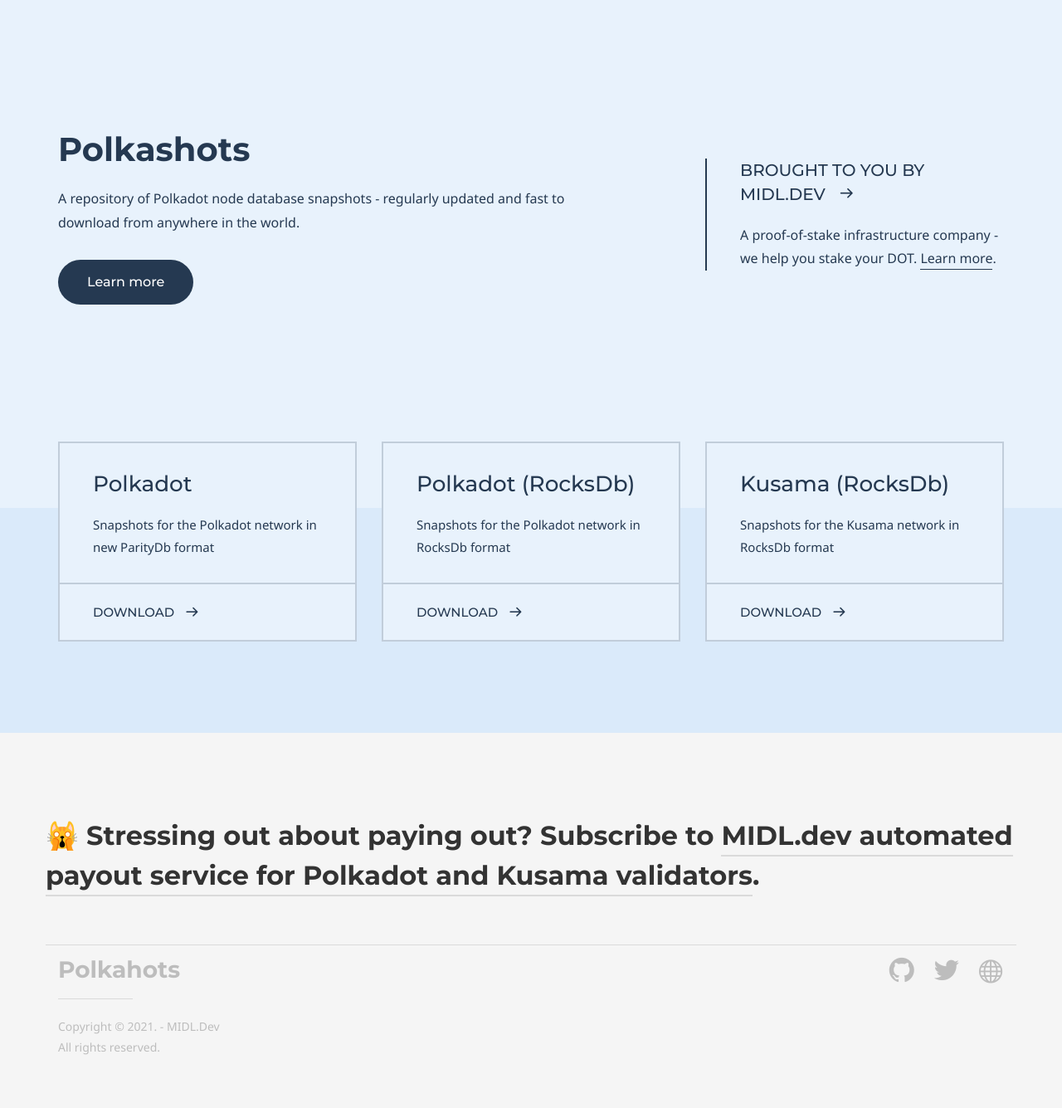
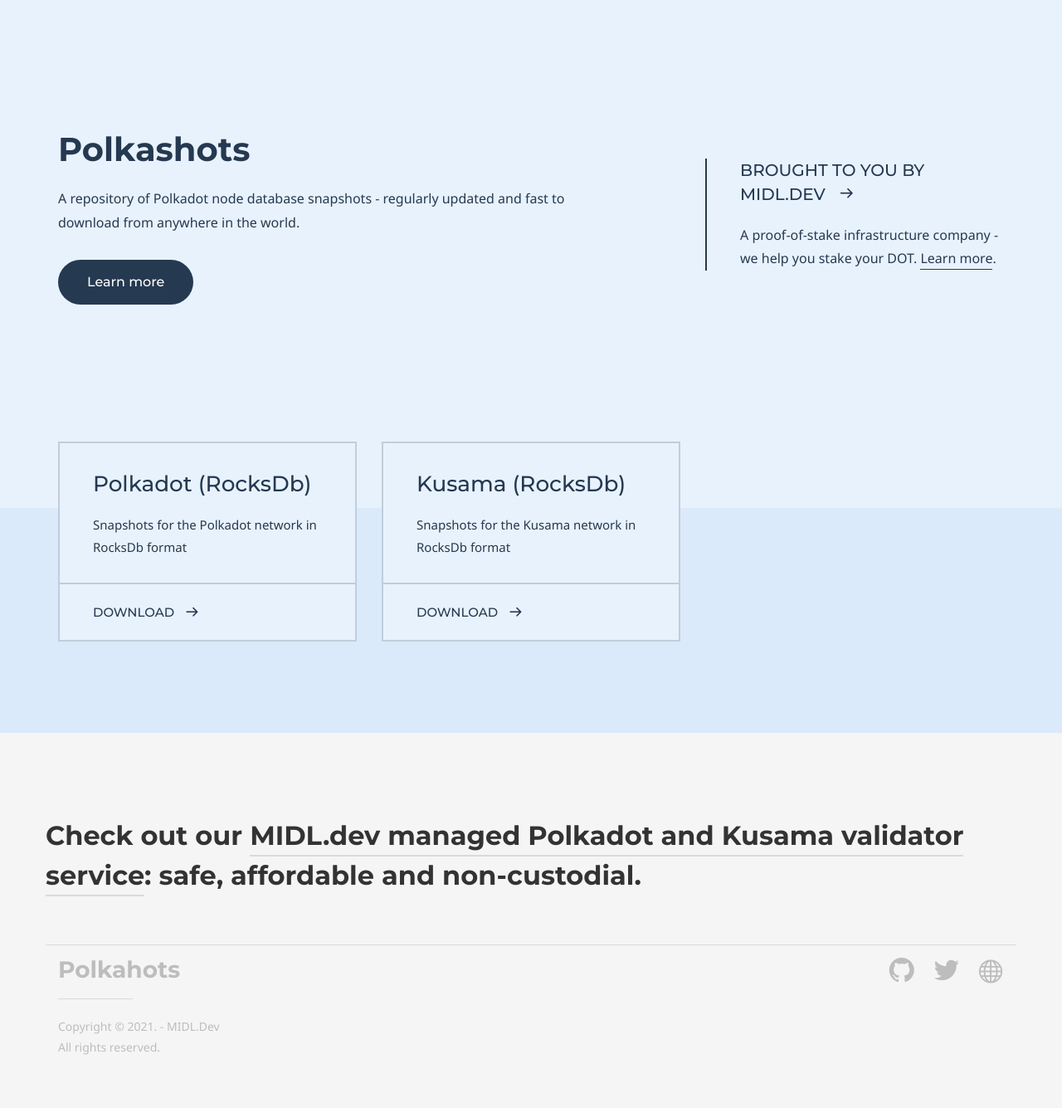
Before and after one commit to midl-dev/polkashots-website, a Jekyll site: the page built from index.md, in a window 1280 px wide. Shown: the whole page at 83% size. Built offline with Jekyll 4.4.1, drawn with Linux system fonts in a browser that asks for light colours; some web fonts are replaced.

Commit message:
update polkashots website - change ad - remove paritydb

```diff
--- a/_config.yml
+++ b/_config.yml
@@ -8,11 +8,9 @@
             image:
             logo_url: 'https://polkashots.io'
         nav:
-            - item_name: RocksDb
+            - item_name: Polkadot
               item_url: 'https://dot-rocksdb.polkashots.io/'
-            - item_name: ParityDb
-              item_url: 'https://dot.polkashots.io/'
-            - item_name: KusamaRocksDb
+            - item_name: Kusama
               item_url: 'https://ksm-rocksdb.polkashots.io/'
 
     footer:
--- a/_includes/site-footer.html
+++ b/_includes/site-footer.html
@@ -2,7 +2,7 @@
 	<footer class="site-footer">
 		<div class="container">
                         <div class="row">
-                            <h2 style="padding-bottom:59px;">🙀 Stressing out about paying out? Subscribe to <a href="https://midl.dev/polkadot-automated-payouts/" target="_blank">MIDL.dev automated payout service for Polkadot and Kusama validators</a>.</h2>
+                            <h2 style="padding-bottom:59px;">Check out our <a href="https://midl.dev/polkadot/" target="_blank">MIDL.dev managed Polkadot and Kusama validator service</a>: safe, affordable and non-custodial.</h2>
                         </div>
 			<div class="row">
 				<div class="col-sm-6">
--- a/index.md
+++ b/index.md
@@ -24,10 +24,6 @@
 
 # Grid navigation
 grid_navigation:
-    - title: Polkadot
-      excerpt: Snapshots for the Polkadot network in new ParityDb format
-      cta: Download
-      url: 'https://dot.polkashots.io/'
     - title: Polkadot (RocksDb)
       excerpt: Snapshots for the Polkadot network in RocksDb format
       cta: Download
```
Also changed, not shown: getting-started.md (+2 -4 lines).
